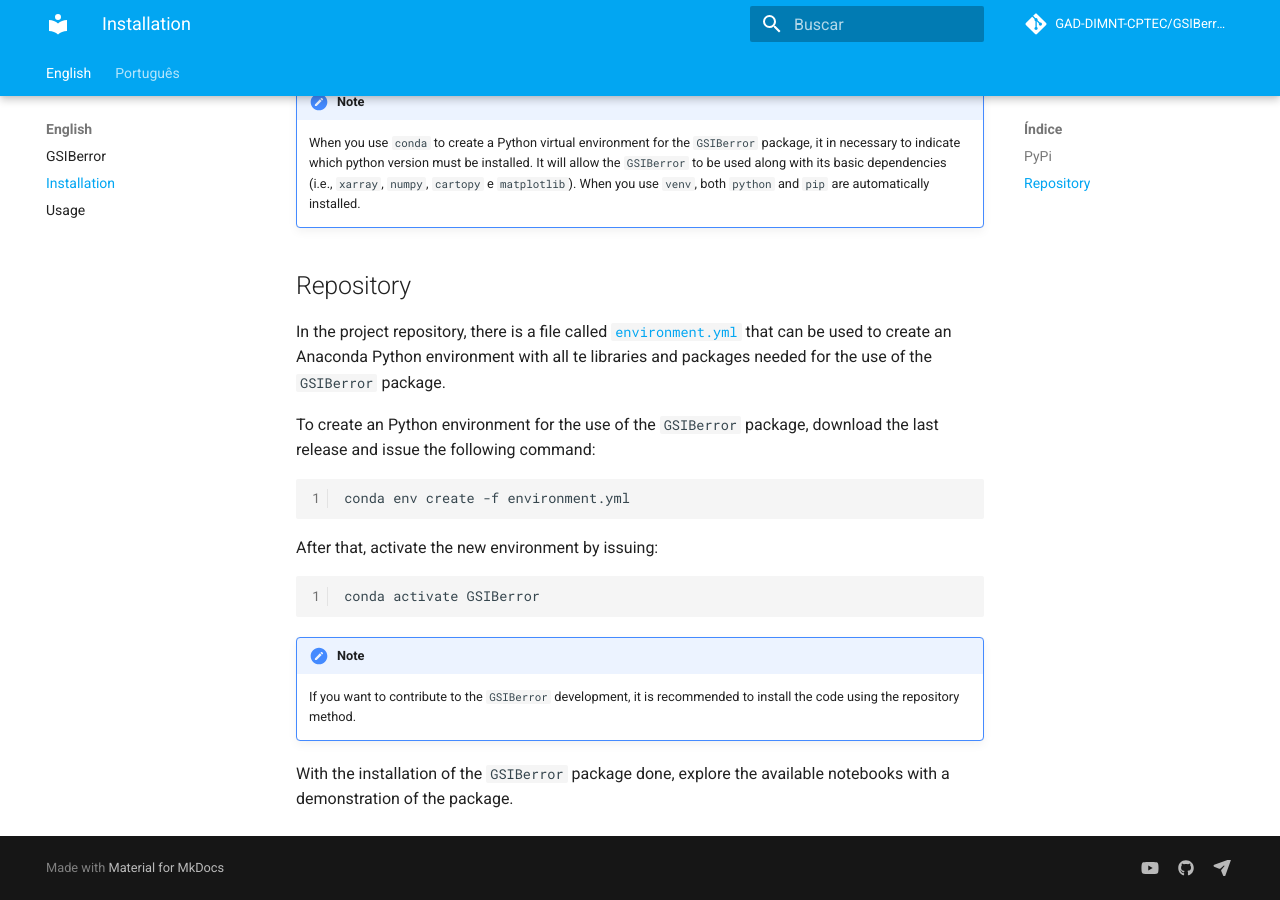
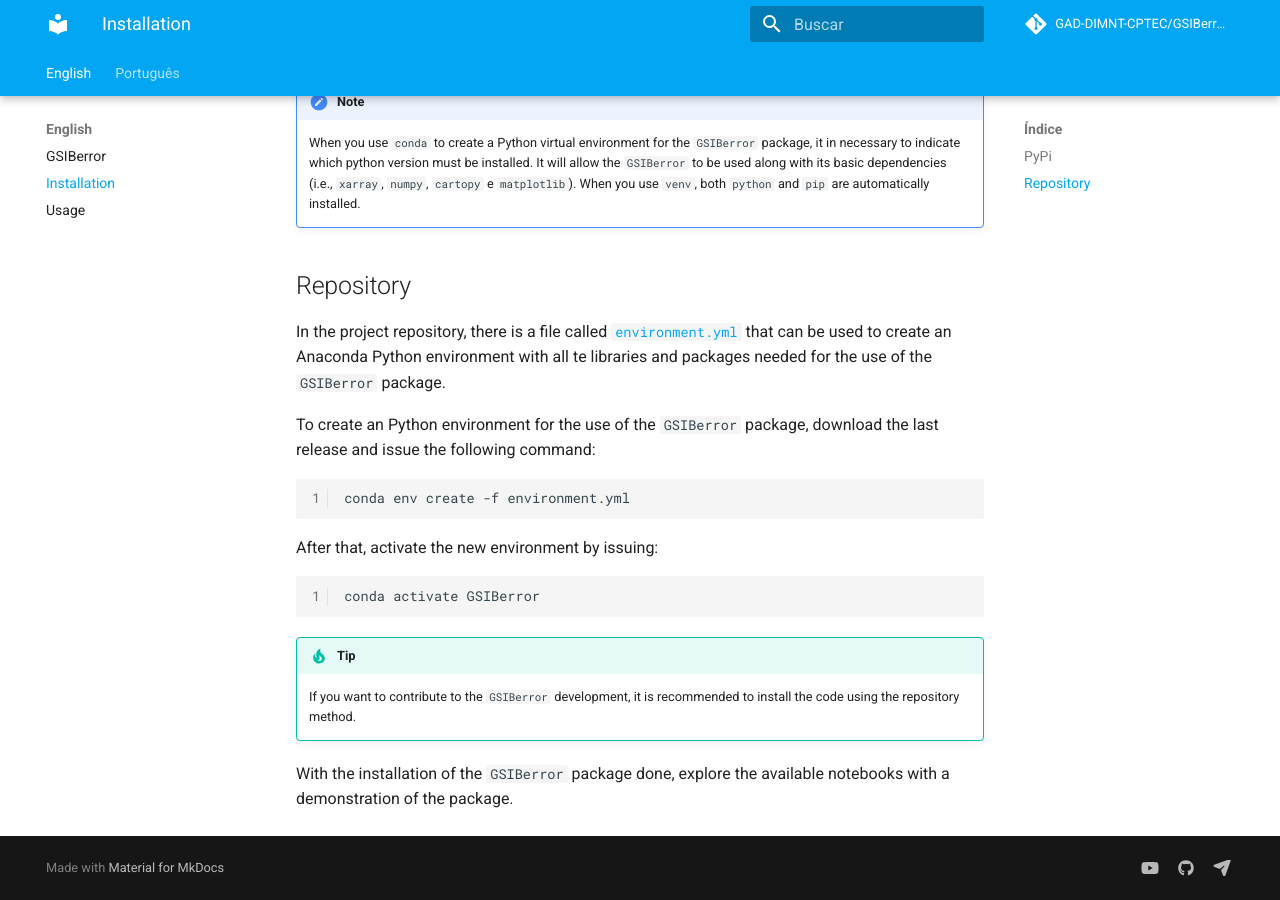
Before and after one commit to GAD-DIMNT-CPTEC/GSIBerror, an MkDocs documentation site: the page built from docs/en/install.md, in a window 1280 px wide and 900 px high, scrolled down 789 px. Built offline with MkDocs 1.6.1 and Material for MkDocs 9.7.7, drawn with Linux system fonts in a browser that asks for light colours; comment, search, counter and statistics services are not loaded.

Commit message:
Issue #9: atualizando documentação

````diff
--- a/docs/en/install.md
+++ b/docs/en/install.md
@@ -44,7 +44,7 @@ After that, activate the new environment by issuing:
 conda activate GSIBerror
 ```
 
-!!! note "Note"
+!!! tip "Tip"
 
     If you want to contribute to the `GSIBerror` development, it is recommended to install the code using the repository method.
 
````
Also changed, not shown: docs/pt/instalacao.md (+1 -1 lines).
